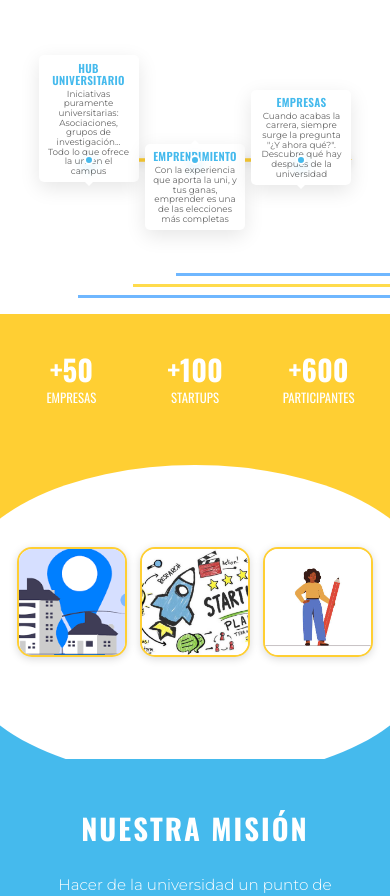
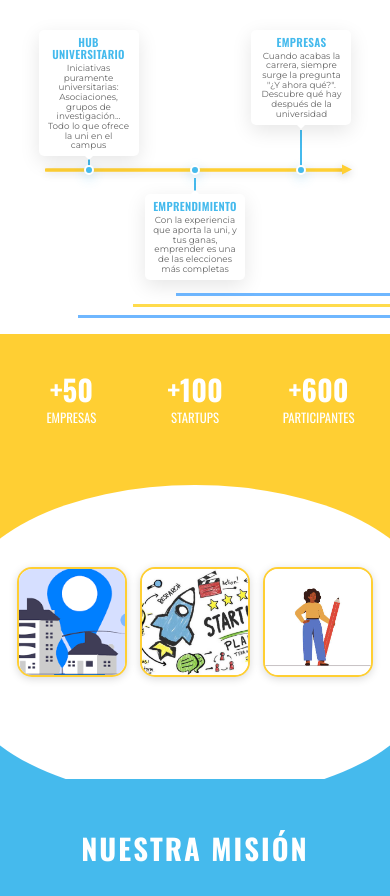
Before and after one commit to openuc3massociation/univ_summit, a React (Vite) app: page / in a window 390 px wide. Shown: the part 1685-2581 px from the top of the page. Built offline with nearby package versions, Linux system fonts and the light colour scheme.

Commit message:
Firebase sructural changes and fixed mobile roadmap

```diff
--- a/src/styles/components/About.css
+++ b/src/styles/components/About.css
@@ -304,50 +304,112 @@
 /* Responsive para roadmap */
 @media (max-width: 768px) {
   .about-roadmap {
-    padding: 1rem 0.5rem;
-    margin-top: 1.5rem;
+    padding: 1rem 0.5rem !important;
+    margin-top: 1.5rem !important;
   }
 
   .roadmap-timeline {
-    height: 180px;
-    padding: 0 2%;
+    height: 200px !important;
+    padding: 0 2% !important;
+    display: flex !important;
+    align-items: center !important;
+    justify-content: space-between !important;
   }
 
   .timeline-arrow {
-    left: 4%;
-    right: 4%;
-    height: 3px;
+    left: 4% !important;
+    right: 4% !important;
+    height: 3px !important;
+    position: absolute !important;
+    top: 50% !important;
+    transform: translateY(-50%) !important;
+    background: #FFCF33 !important;
+    z-index: 5 !important;
   }
 
   .roadmap-point {
     width: 100px !important;
     height: 100% !important;
+    position: relative !important;
+    z-index: 6 !important;
+    display: flex !important;
+    flex-direction: column !important;
+    align-items: center !important;
+    justify-content: center !important;
   }
 
   .roadmap-point:nth-child(2) .point-content {
-    top: -8% !important;
+    top: -20% !important;
+    position: absolute !important;
+    z-index: 7 !important;
   }
 
   .roadmap-point:nth-child(2) .point-line {
-    height: calc(35% - 15px) !important;
+    height: calc(30% - 20px) !important;
+    position: absolute !important;
+    top: 50% !important;
+    transform: translateY(-100%) !important;
+  }
+
+  .roadmap-point:nth-child(2) .point-circle {
+    position: absolute !important;
+    top: 50% !important;
+    transform: translateY(-50%) !important;
+  }
+
+  .roadmap-point:nth-child(3) .point-content {
+    bottom: -10px !important;
+    position: absolute !important;
   }
 
   .roadmap-point:nth-child(3) .point-line {
-    height: calc(35% - 15px) !important;
+    height: calc(30% - 20px) !important;
+    position: absolute !important;
+    top: 50% !important;
+    transform: translateY(8px) !important;
+  }
+
+  .roadmap-point:nth-child(3) .point-circle {
+    position: absolute !important;
+    top: 50% !important;
+    transform: translateY(-50%) !important;
+  }
+
+  .roadmap-point:nth-child(4) .point-content {
+    top: -20% !important;
+    position: absolute !important;
+    z-index: 7 !important;
   }
 
   .roadmap-point:nth-child(4) .point-line {
-    height: calc(35% - 15px) !important;
+    height: calc(30% - 20px) !important;
+    position: absolute !important;
+    top: 50% !important;
+    transform: translateY(-100%) !important;
+  }
+
+  .roadmap-point:nth-child(4) .point-circle {
+    position: absolute !important;
+    top: 50% !important;
+    transform: translateY(-50%) !important;
   }
 
   .point-circle {
     width: 10px !important;
     height: 10px !important;
     border: 2px solid #ffffff !important;
+    background: #45BAED !important;
+    border-radius: 50% !important;
+    box-shadow: 0 4px 12px rgba(69, 186, 237, 0.3) !important;
+    z-index: 8 !important;
+    flex-shrink: 0 !important;
   }
 
   .point-line {
     width: 2px !important;
+    position: relative !important;
+    flex-shrink: 0 !important;
+    background: #45BAED !important;
   }
 
   .point-content {
@@ -355,6 +417,10 @@
     max-width: 100px !important;
     padding: 0.4rem 0.5rem !important;
     border-radius: 5px !important;
+    background: #ffffff !important;
+    box-shadow: 0 6px 20px rgba(0, 0, 0, 0.1) !important;
+    text-align: center !important;
+    position: relative !important;
   }
 
   .point-content h3 {
@@ -362,31 +428,52 @@
     margin-bottom: 0.15rem !important;
     letter-spacing: 0.3px !important;
     line-height: 1.1 !important;
+    font-weight: 600 !important;
+    color: #45BAED !important;
   }
 
   .point-content p {
     font-size: 0.55rem !important;
     line-height: 1.1 !important;
+    color: #666 !important;
   }
 
   .content-up::after {
-    border-left: 4px solid transparent;
-    border-right: 4px solid transparent;
-    border-top: 4px solid #ffffff;
-    bottom: -4px;
+    content: '' !important;
+    position: absolute !important;
+    border-left: 4px solid transparent !important;
+    border-right: 4px solid transparent !important;
+    border-top: 4px solid #ffffff !important;
+    bottom: -4px !important;
+    left: 50% !important;
+    transform: translateX(-50%) !important;
+    width: 0 !important;
+    height: 0 !important;
   }
 
   .content-down::before {
-    border-left: 4px solid transparent;
-    border-right: 4px solid transparent;
-    border-bottom: 4px solid #ffffff;
-    top: -4px;
+    content: '' !important;
+    position: absolute !important;
+    border-left: 4px solid transparent !important;
+    border-right: 4px solid transparent !important;
+    border-bottom: 4px solid #ffffff !important;
+    top: -4px !important;
+    left: 50% !important;
+    transform: translateX(-50%) !important;
+    width: 0 !important;
+    height: 0 !important;
   }
 
   .arrow-head {
-    right: -7px;
-    border-left: 10px solid #FFCF33;
-    border-top: 5px solid transparent;
-    border-bottom: 5px solid transparent;
+    position: absolute !important;
+    right: -7px !important;
+    top: 50% !important;
+    transform: translateY(-50%) !important;
+    width: 0 !important;
+    height: 0 !important;
+    border-left: 10px solid #FFCF33 !important;
+    border-top: 5px solid transparent !important;
+    border-bottom: 5px solid transparent !important;
+    filter: drop-shadow(0 2px 4px rgba(0, 0, 0, 0.2)) !important;
   }
 }
--- a/vite.config.ts
+++ b/vite.config.ts
@@ -4,7 +4,16 @@ import react from '@vitejs/plugin-react'
 // https://vite.dev/config/
 export default defineConfig({
   plugins: [react()],
-    build: {
-    outDir: 'dist'
+  build: {
+    outDir: 'dist',
+    cssCodeSplit: false,
+    rollupOptions: {
+      output: {
+        manualChunks: undefined,
+      }
+    }
+  },
+  css: {
+    devSourcemap: true
   }
 })
```
